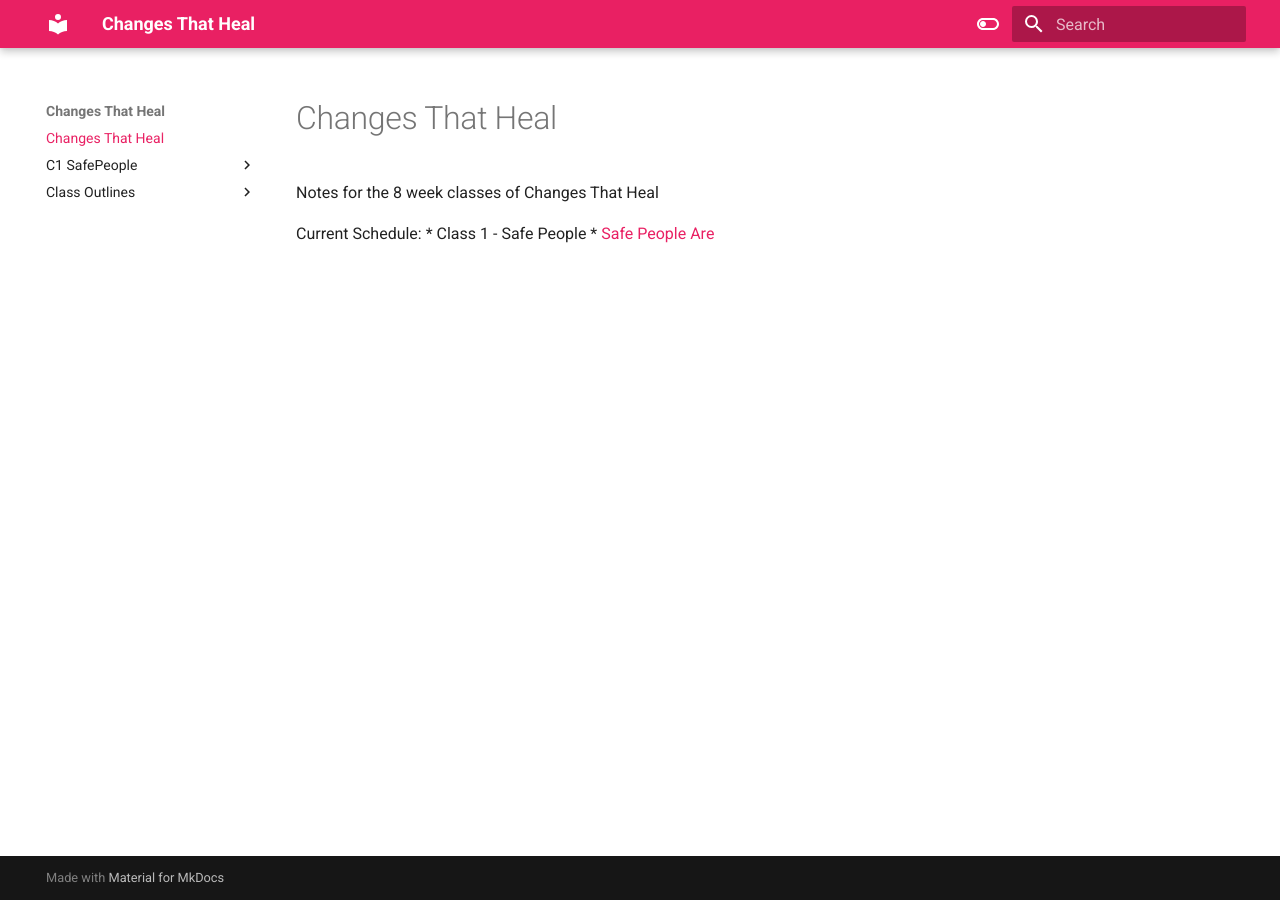
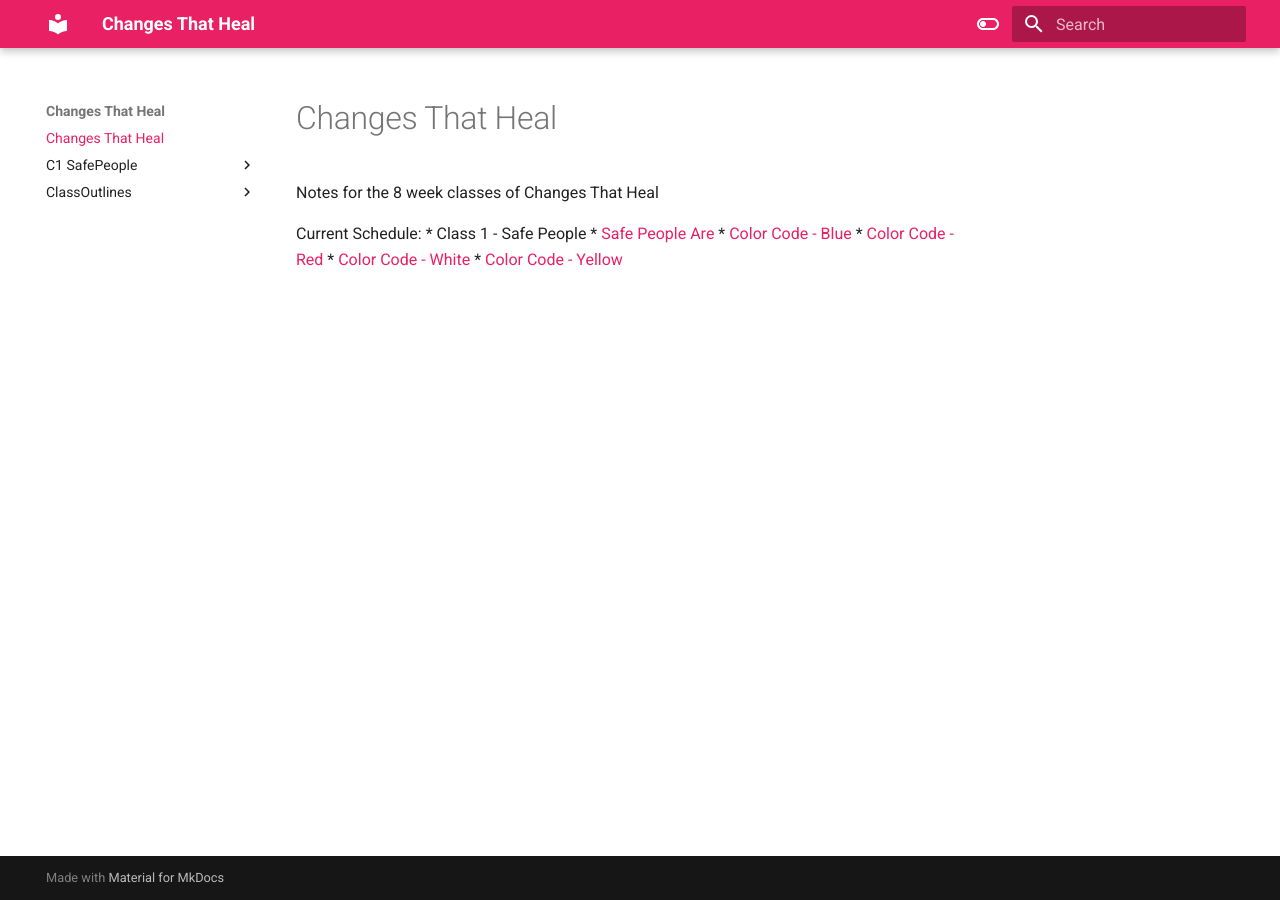
Before and after one commit to dgrothman/changesthatheal, an MkDocs documentation site: the page built from docs/index.md, in a window 1280 px wide. Built offline with MkDocs 1.6.1 and Material for MkDocs 9.7.7, drawn with Linux system fonts in a browser that asks for light colours.

Commit message:
Class 1 links

```diff
--- a/docs/index.md
+++ b/docs/index.md
@@ -4,3 +4,7 @@ Notes for the 8 week classes of Changes That Heal
 Current Schedule:
 * Class 1 - Safe People
 	* [Safe People Are](/C1-SafePeople/SafePeople.md)
+	* [Color Code - Blue](/C1-SafePeople/ColorCode-Blue.md)
+	* [Color Code - Red](/C1-SafePeople/ColorCode-Red.md)
+	* [Color Code - White](/C1-SafePeople/ColorCode-White.md)
+	* [Color Code - Yellow](/C1-SafePeople/ColorCode-Yellow.md)
```
Also changed, not shown: docs/C1-SafePeople/ColorCode-Blue.md (renamed from docs/C1-SafePeople/Color Code Breakdown - Blue.md), docs/C1-SafePeople/ColorCode-Red.md (renamed from docs/C1-SafePeople/Color Code Breakdown - Red.md), docs/C1-SafePeople/ColorCode-White.md (renamed from docs/C1-SafePeople/Color Code Breakdown - White.md), docs/C1-SafePeople/ColorCode-Yellow.md (renamed from docs/C1-SafePeople/Color Code Breakdown - Yellow.md), docs/ClassOutlines/C1-SafePeople.md (renamed from docs/Class Outlines/Class 1 Notes - Safe People.md).
